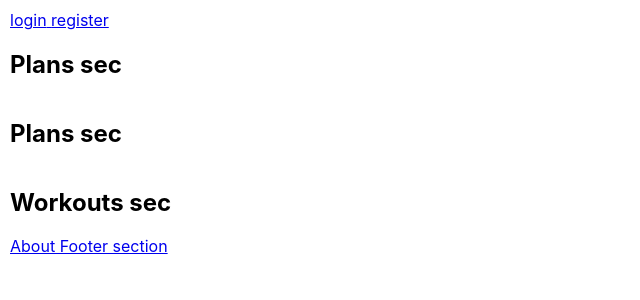
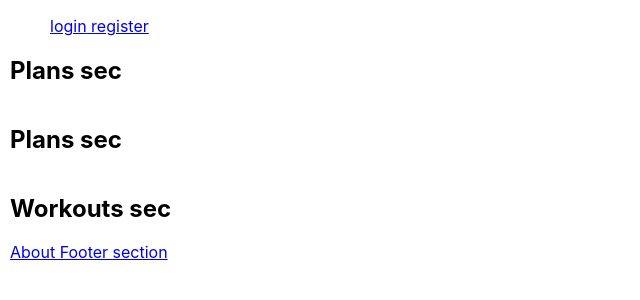
Before and after one commit to rijothedeveloper/WorkoutLogger, a React (Create React App) app in the folder Frontend/workout-logger/: page / in a window 1280 px wide. Shown: the top 300 px of the page, without its empty margins (0-640 px from the left). Built offline with nearby package versions, Linux system fonts and the light colour scheme.

Commit message:
restructure code

```diff
--- a/Frontend/workout-logger/src/components/Navigation.js
+++ b/Frontend/workout-logger/src/components/Navigation.js
@@ -18,7 +18,12 @@ const Navigation = ({ loggedin, onLogout, username }) => {
       </>
     );
   }
-  return <nav> {logginSec} </nav>;
+  return (
+    <nav>
+      {" "}
+      <ul>{logginSec} </ul>
+    </nav>
+  );
 };
 
 export default Navigation;
```
